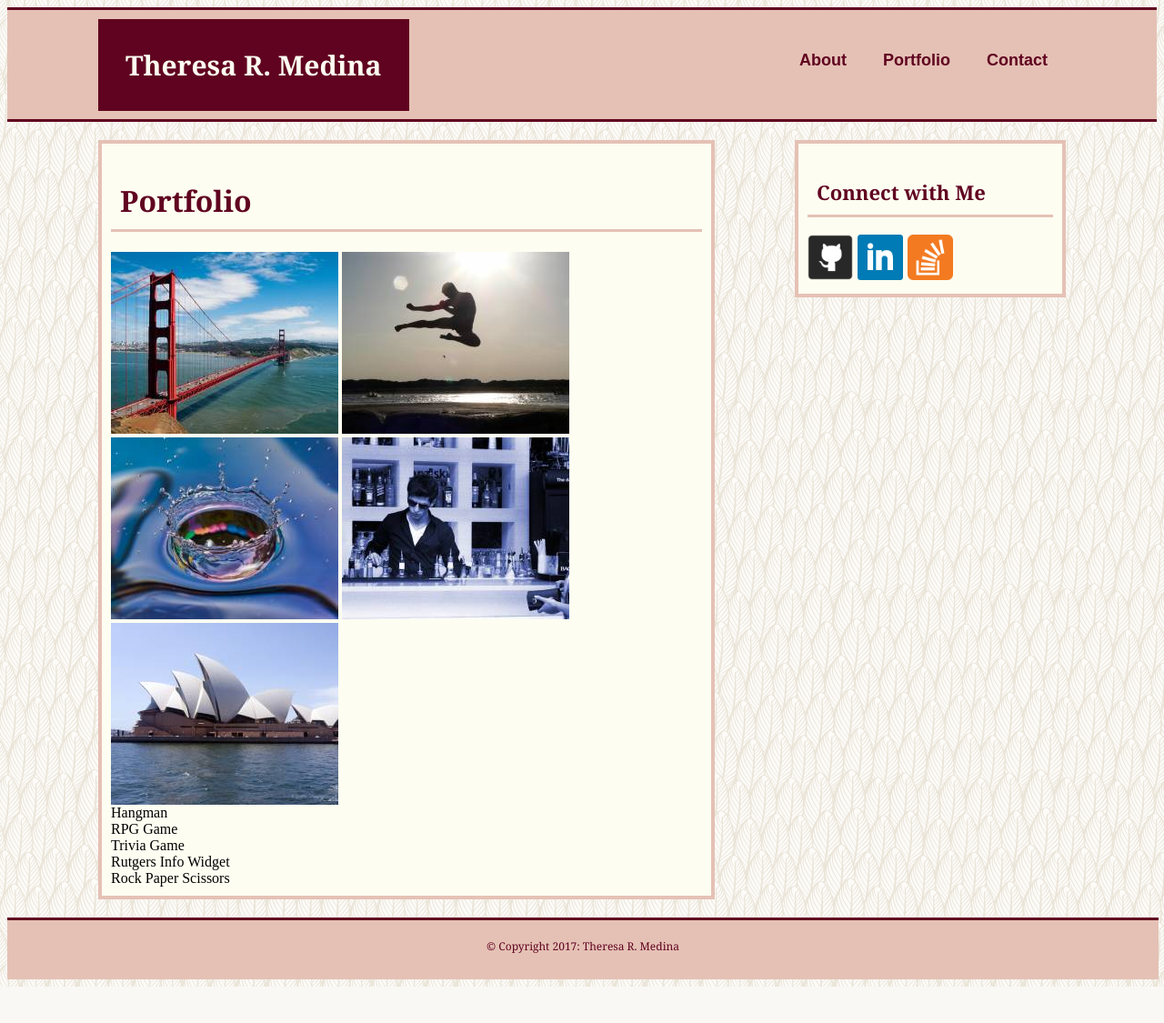
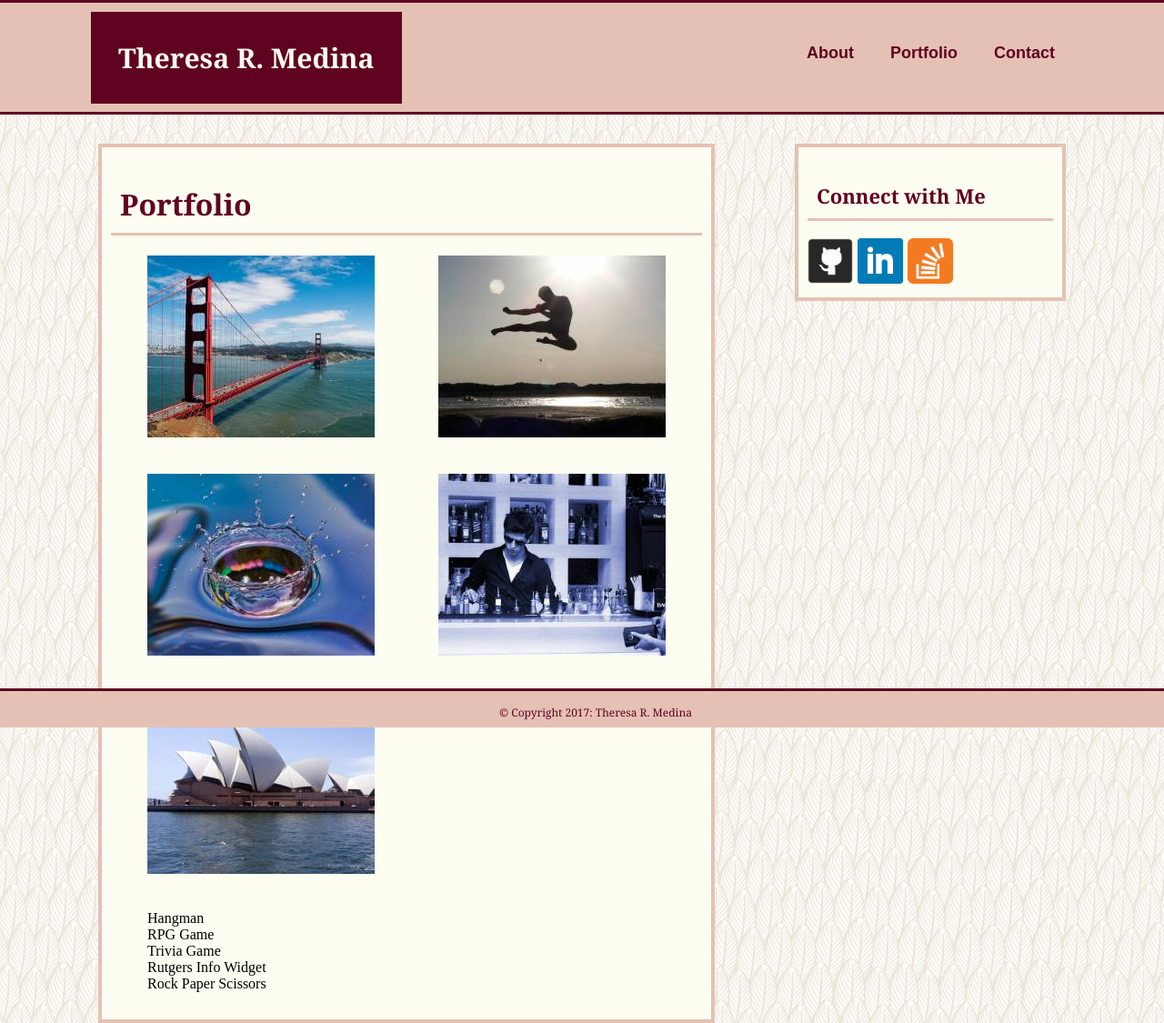
Before and after one commit to trgmedina/Basic-Portfolio, a PHP site: page /portfolio.html in a window 1280 px wide. Shown: the whole page at 91% size. Before the commit the page ends 1085 px from the top, so only its background shows below. Run offline with PHP 8.4, Linux system fonts and the light colour scheme.

Commit message:
working on footer and updated contact.html

```diff
--- a/assets/css/style.css
+++ b/assets/css/style.css
@@ -12,6 +12,10 @@ header {
 	height: 120px;
 	border-top: 3px solid #600320;
 	border-bottom: 3px solid #600320;
+	position: fixed;
+	left: 0px;
+	top: 0px;
+	z-index: 100;
 }
 
 h1 {
@@ -67,13 +71,13 @@ a.default_links {
 	/*clear: both;*/
 	float: left;
 	position: relative;
-	top: 20px;
+	top: 150px;
 	left: 100px;
 	width: 650px;
 	padding: 10px;
 	border: 4px solid #e5c1b5;
 	background: #fdfdf1;
-	margin-bottom: 40px;
+	margin-bottom: 80px;
 	display: inline-block;
 }
 
@@ -88,7 +92,7 @@ a.default_links {
 .social_media {
 	float: right;
 	position: relative;
-	top: 20px;
+	top: 150px;
 	right: 100px;
 	width: 270px;
 	padding: 10px;
@@ -134,17 +138,53 @@ button {
     display: inline-block;
 }
 
+.portfolio_images {
+	padding-left: 40px;
+	padding-right: 40px;
+	padding-bottom: 20px;
+}
 
+#hangman {
+	float: left;
+	padding-bottom: 40px;
+}
+
+#rpg_game {
+	float: right;
+	padding-bottom: 40px;
+}
+
+#trivia_game {
+	float: left;
+	padding-bottom: 40px;
+}
+
+#rutgers {
+	float: right;
+	padding-bottom: 40px;
+}
+
+#rps {
+	float: left;
+	padding-bottom: 40px;
+}
+
+.portfolio_labels {
+	clear: both;
+}
 
 footer {
 	clear: both;
+	position: fixed;
 	font-family: "Georgia";
 	text-align: center;
 	font-size: 12px;
 	color: #600320;
-	padding: 20px;
+	padding: 15px;
 	background: #e5c1b5;
-	width: 97%;
-	height: 25px;
+	width: 100%;
+	height: 10px;
+	bottom: 0px;
+	left: 0px;
 	border-top: 3px solid #600320;
 }
```
Also changed, not shown: contact.html (+6 -7 lines).
